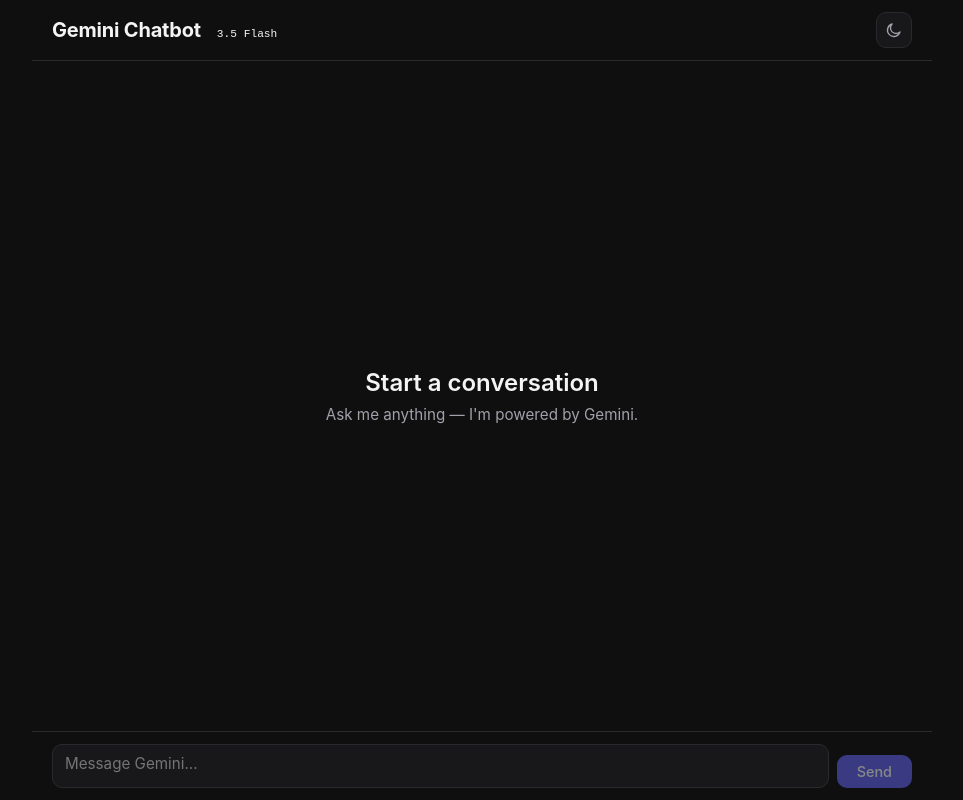
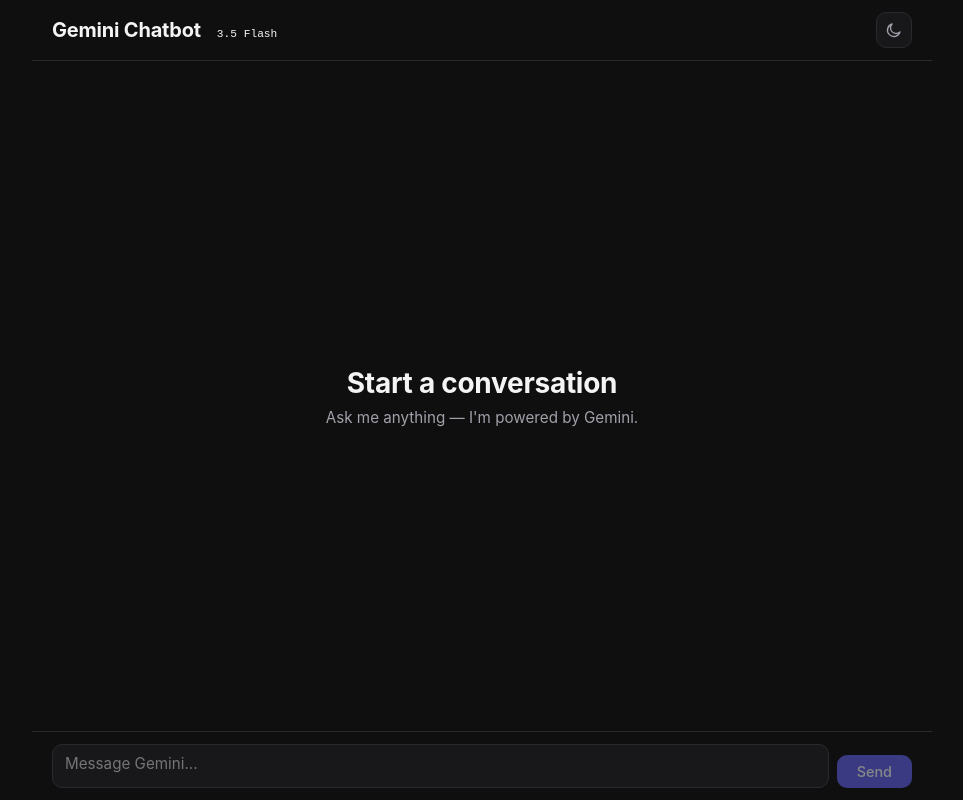
Before and after one commit to masudibnmusa/gemini-chatbot, a React (Vite) app in the folder client/: page / in a window 1280 px wide. Shown: the whole page, without its empty margins (158-1121 px from the left). Built offline with nearby package versions, Linux system fonts and the light colour scheme; no server answers.

Commit message:
updating client/src/components/chat/ChatContainer.css

```diff
--- a/client/src/components/chat/ChatContainer.css
+++ b/client/src/components/chat/ChatContainer.css
@@ -1,4 +1,3 @@
-/* ChatContainer.css */
 .chat-container {
   display: flex;
   flex-direction: column;
@@ -19,12 +18,15 @@
 }
 
 .chat-empty-title {
-  font-size: 1.5rem;
-  font-weight: 600;
+  font-family: var(--font-display);
+  font-size: 1.75rem;
+  font-weight: 700;
+  letter-spacing: -0.01em;
   color: var(--color-text-primary);
 }
 
 .chat-empty-subtitle {
   font-size: 0.95rem;
   color: var(--color-text-secondary);
+  max-width: 40ch;
 }
```
